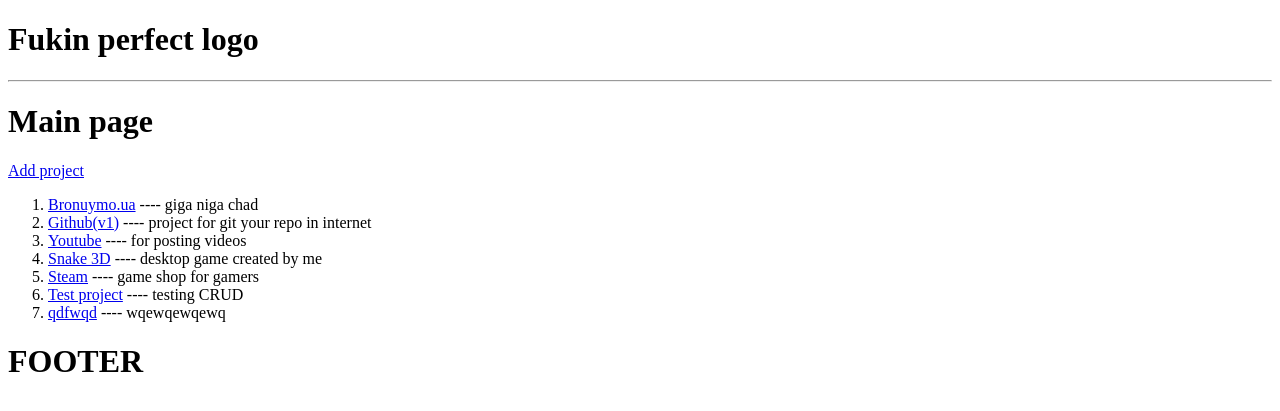
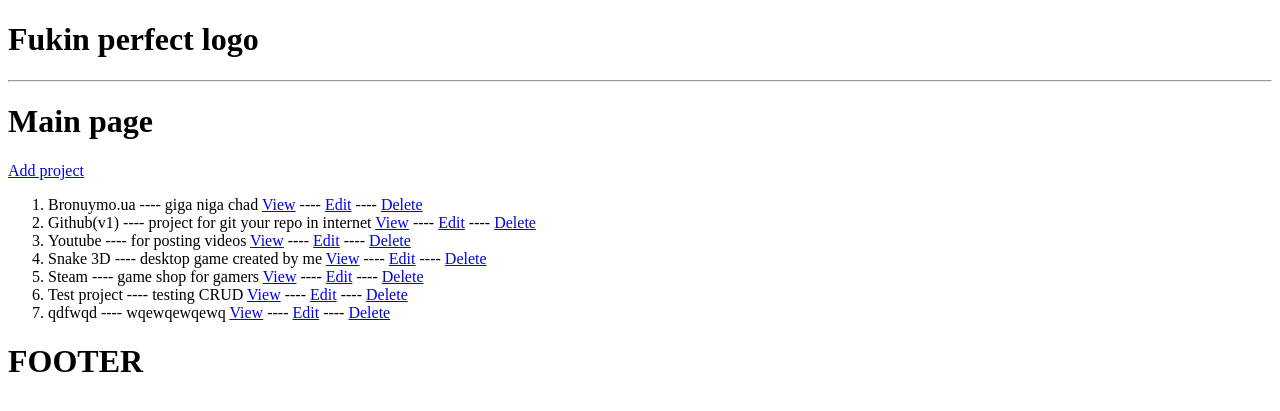
Before and after one commit to MaksymVivdychenko/Django_Study, a Django app: page / in a window 1280 px wide. Shown: the top 411 px of the page. Run offline with Django 5.2, Linux system fonts and the light colour scheme; data comes from the database, SQL or seed files in the repository; both versions use the stored data as it was after the commit.

Commit message:
added full CRUD functionality

```diff
--- a/projects/templates/projects/projects.html
+++ b/projects/templates/projects/projects.html
@@ -4,7 +4,9 @@
 <a href="{%url 'add_project'%}">Add project</a>
 <ol>
     {% for project in projects%}
-        <li><a href="{% url 'single_project' project.id %}">{{project.title}}</a> ---- {{project.description}}</li>
+        <li>{{project.title}} ---- {{project.description}}
+                <a href="{% url 'single_project' project.id %}">View</a>
+                ---- <a href="{% url 'edit_project' project.id %}">Edit</a> ---- <a href="{% url 'delete_project' project.id %}">Delete</a></li>
     {%endfor%}
 </ol>
 {%endblock %}
--- a/projects/urls.py
+++ b/projects/urls.py
@@ -5,5 +5,7 @@
 urlpatterns = [
     path('', views.Projects, name='projects'),
     path('project/<str:project_id>/', views.Single_proj, name='single_project'),
-    path('add-project/', views.Add_project, name='add_project')
+    path('add-project/', views.Add_project, name='add_project'),
+    path('edit-project/<str:project_id>/', views.Edit_project, name='edit_project'),
+    path('delete-project/<str:project_id>/', views.Delete_project, name='delete_project')
 ]
--- a/projects/views.py
+++ b/projects/views.py
@@ -20,4 +20,25 @@
             return redirect('projects')
 
     content = {'project_form': project_form}
-    return render(request, 'projects/add-project.html', content)
+    return render(request, 'projects/add-edit-project.html', content)
+
+def Edit_project(request, project_id):
+    project = Project.objects.get(id = project_id)
+    project_form = ProjectForm(instance= project)
+    if request.method == 'POST':
+        project_form = ProjectForm(request.POST, instance= project)
+        if project_form.is_valid():
+            project_form.save()
+            return redirect('projects')
+
+    content = {'project_form': project_form}
+    return render(request, 'projects/add-edit-project.html', content)
+
+
+def Delete_project(request, project_id):
+    project = Project.objects.get(id = project_id)
+    if request.method == 'POST':
+        project.delete()
+        return redirect('projects')
+    content = {'project': project}
+    return render(request, 'projects/delete-project.html', content)
--- a/templates/main.html
+++ b/templates/main.html
@@ -9,7 +9,6 @@
     {%include 'logo.html' %}
     <h1>Main page</h1>
     {%block content%}
-
     {%endblock%}
     <h1>FOOTER</h1>
 </body>
```
Also changed, not shown: projects/templates/projects/delete-project.html (added, +10 -0 lines), db.sqlite3, projects/templates/projects/add-edit-project.html (renamed from projects/templates/projects/add-project.html).
